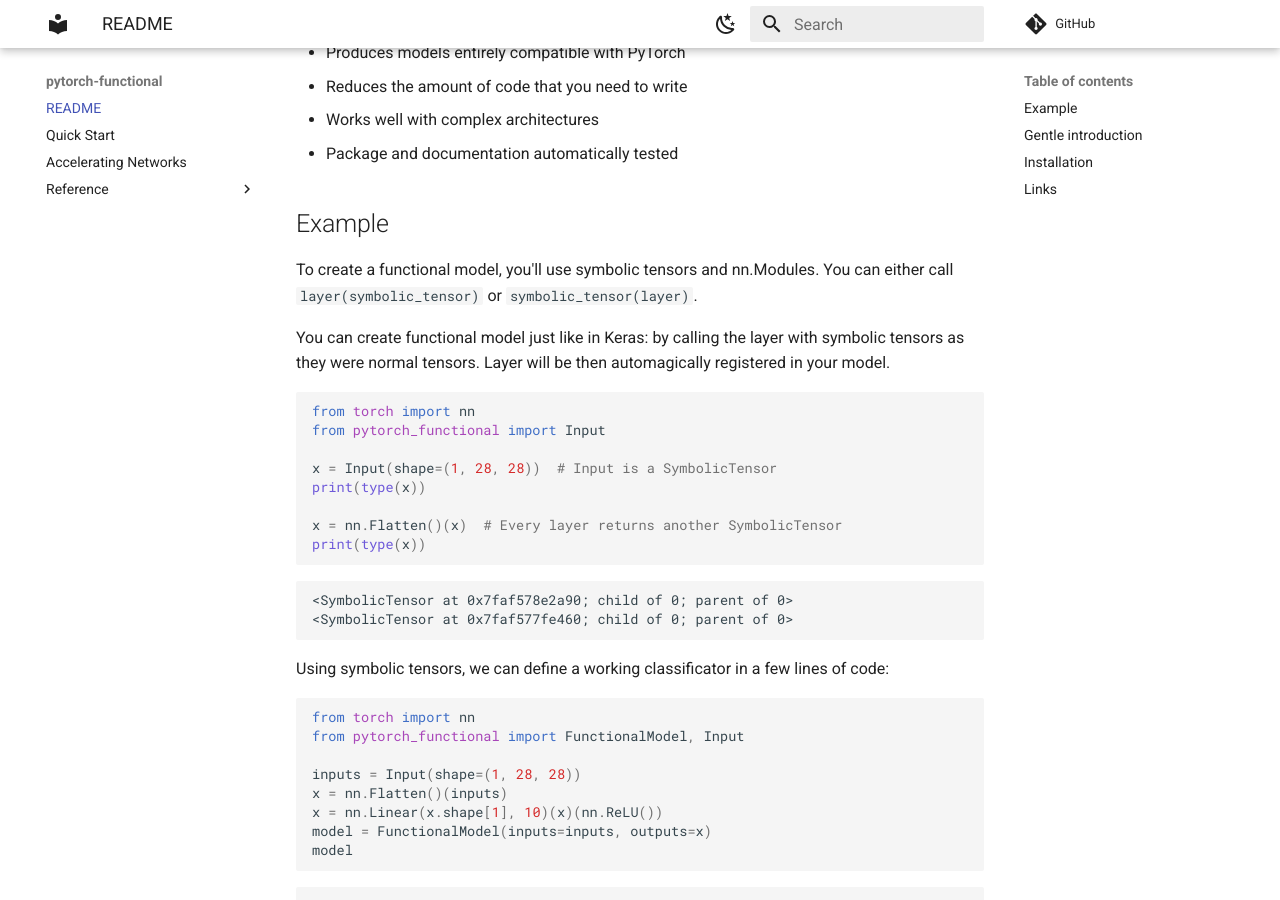
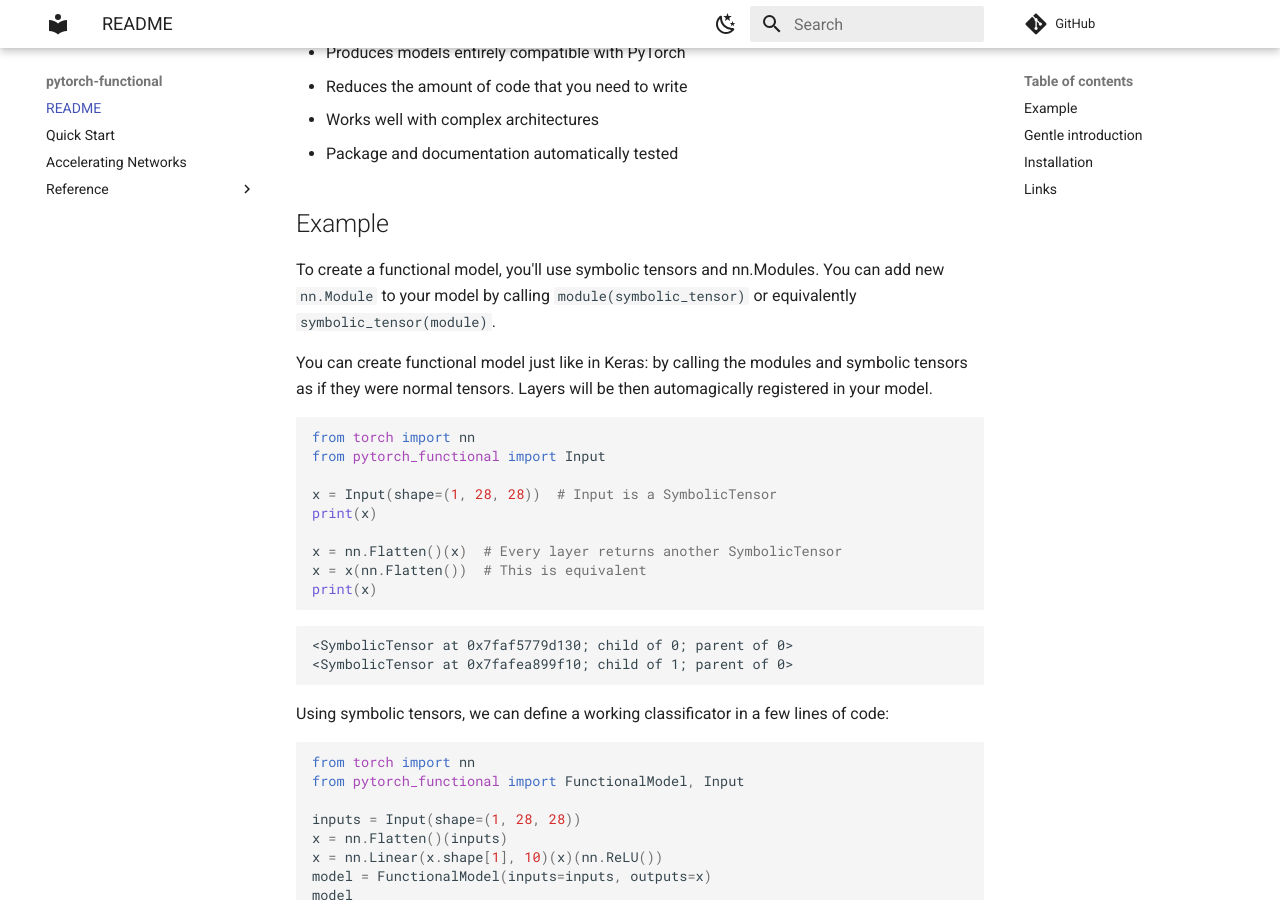
Before and after one commit to sjmikler/pytorch-symbolic, an MkDocs documentation site: the page built from docs/README.md, in a window 1280 px wide and 900 px high, scrolled down 468 px. Built offline with MkDocs 1.6.1 and Material for MkDocs 9.7.7, drawn with Linux system fonts in a browser that asks for light colours; comment, search, counter and statistics services are not loaded.

Commit message:
Small changes in README

````diff
--- a/docs/README.md
+++ b/docs/README.md
@@ -30,25 +30,26 @@ Features:
 ## Example
 
 To create a functional model, you'll use symbolic tensors and nn.Modules.
-You can either call ``layer(symbolic_tensor)`` or ``symbolic_tensor(layer)``.
+You can add new ``nn.Module`` to your model by calling ``module(symbolic_tensor)`` or equivalently ``symbolic_tensor(module)``.
 
 You can create functional model just like in Keras:
-by calling the layer with symbolic tensors as they were normal tensors. Layer will be then automagically registered in your model.
+by calling the modules and symbolic tensors as if they were normal tensors. Layers will be then automagically registered in your model.
 
 ```py
 from torch import nn
 from pytorch_functional import Input
 
 x = Input(shape=(1, 28, 28))  # Input is a SymbolicTensor
-print(type(x))
+print(x)
 
 x = nn.Flatten()(x)  # Every layer returns another SymbolicTensor
-print(type(x))
+x = x(nn.Flatten())  # This is equivalent
+print(x)
 ```
 
 ```
-<SymbolicTensor at 0x7faf578e2a90; child of 0; parent of 0>
-<SymbolicTensor at 0x7faf577fe460; child of 0; parent of 0>
+<SymbolicTensor at 0x7faf5779d130; child of 0; parent of 0>
+<SymbolicTensor at 0x7fafea899f10; child of 1; parent of 0>
 ```
 
 Using symbolic tensors, we can define a working classificator in a few lines of code:
@@ -63,6 +64,7 @@ x = nn.Linear(x.shape[1], 10)(x)(nn.ReLU())
 model = FunctionalModel(inputs=inputs, outputs=x)
 model
 ```
+
 ```
 FunctionalModel(
     (module000_depth001): Flatten(start_dim=1, end_dim=-1)
--- a/setup.py
+++ b/setup.py
@@ -9,7 +9,7 @@ long_description = (this_directory / "README.md").read_text()
 
 setup(
     name="pytorch-functional",
-    version="0.4.17",
+    version="0.4.18",
     url="https://github.com/gahaalt/pytorch-functional.git",
     project_urls={
         "Documentation": "https://pytorch-functional.readthedocs.io/",
````
